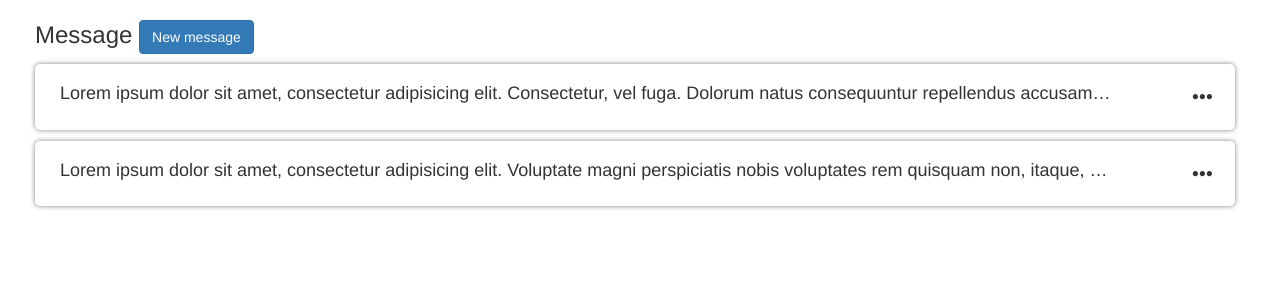
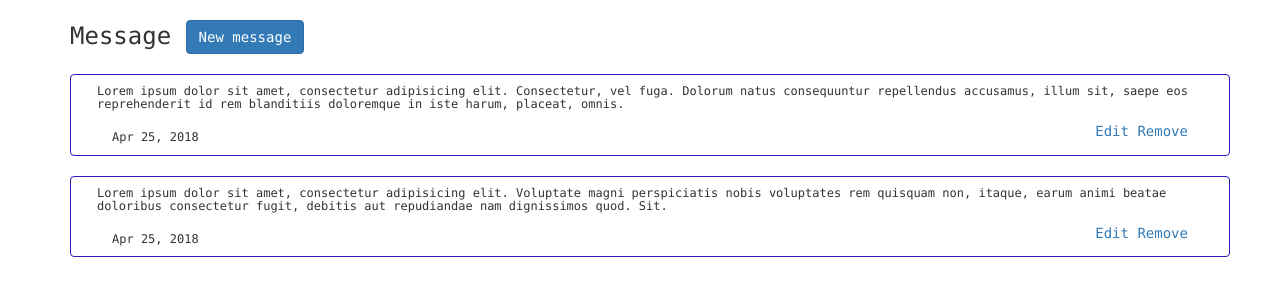
Before and after one commit to c4rlosc7/ui_example_form, a plain HTML site: page index.html in a window 1280 px wide. Drawn offline with Linux system fonts and the light colour scheme.

Commit message:
add new css to message and date

```diff
--- a/common/util.js
+++ b/common/util.js
@@ -2,10 +2,12 @@ const USE_MOCKS_DATASOURCE = true;
 
 var messageList = [{
     "id": "1",
-    "message": "Lorem ipsum dolor sit amet, consectetur adipisicing elit. Consectetur, vel fuga. Dolorum natus consequuntur repellendus accusamus, illum sit, saepe eos reprehenderit id rem blanditiis doloremque in iste harum, placeat, omnis."
+    "message": "Lorem ipsum dolor sit amet, consectetur adipisicing elit. Consectetur, vel fuga. Dolorum natus consequuntur repellendus accusamus, illum sit, saepe eos reprehenderit id rem blanditiis doloremque in iste harum, placeat, omnis.",
+    "date": new Date()
 }, {
     "id": "2",
-    "message": "Lorem ipsum dolor sit amet, consectetur adipisicing elit. Voluptate magni perspiciatis nobis voluptates rem quisquam non, itaque, earum animi beatae doloribus consectetur fugit, debitis aut repudiandae nam dignissimos quod. Sit."
+    "message": "Lorem ipsum dolor sit amet, consectetur adipisicing elit. Voluptate magni perspiciatis nobis voluptates rem quisquam non, itaque, earum animi beatae doloribus consectetur fugit, debitis aut repudiandae nam dignissimos quod. Sit.",
+    "date": new Date()
 }];
 
 /* encuentra el indice que se va actualiza o eliminar*/
--- a/index.html
+++ b/index.html
@@ -8,9 +8,9 @@
     <link rel="stylesheet" type="text/css" href="style.css" />
 </head>
 
-<body class="margen-body">
+<body class="margen-body font-message">
     <div ng-controller="Ctrl" ng-cloak>
-    	<div class="row">
+    	<div class="row" style="margin-left: 20px;">
 	    	<h3 class="margen-head">
 	    		{{'write-message.title' | translate }}
 	    		<button type="button"
@@ -21,7 +21,7 @@
     		</h3>
 		</div>
       <!-- message -->
-      <div class="show-grid margen-message" ng-show="state">
+      <div class="show-grid margen-message" ng-show="state" style="margin-left: 20px;">
 		<form name="messageForm" ng-submit="saveMessage()">
 			<div class="row no-margin">
 				<!-- input message -->
@@ -57,37 +57,21 @@
       </div>
 
 		<!-- show items message -->
-		<div class="row col-lg-12 item-box" ng-repeat="item in messageList">
-			<div class="col-sm-11 col-xs-10">
-				<h4 class="ellipsis">{{item.message}}</h4>
+		<div class="row box-style" ng-repeat="item in messageList">
+			<div class="row font-size-12" style="margin: 0 26px;">
+				<h4>{{item.message}}</h4>
 			</div>
-
-			<!-- Menu edit delete -->
-			<div 	class="item-menu dropdown"
-					data-toggle="tooltip"
-					title="{{'menu.tooltip' | translate }}" tooltip>
-			  <span class="btn glyphicon glyphicon-option-horizontal"
-			  		aria-hidden="true"
-			     	id="dropdownMenu1"
-			     	data-toggle="dropdown"
-			     	aria-haspopup="true"
-			     	aria-expanded="true">
-			  </span>
-			  <ul 	class="dropdown-menu dropdown-menu-right"
-			  		aria-labelledby="dropdownMenu1">
-			    <li>
-			    	<a 	href="#"
-			    		ng-click="initUpdated(item)">
-			    		{{'menu.edit' | translate }}
-			    	</a>
-			    </li>
-			    <li>
-			    	<a 	href="#"
-			    		ng-click="modalShowConfirmDelete(item.message)">
-			    		{{'menu.delete' | translate }}
-			    	</a>
-			    </li>
-			  </ul>
+			<div class="row" style="margin: 0 26px;">
+				<div class="col-xs-2 text-left"><h6>{{item.date | date : format : timezone}}</h6></div>
+				<!-- Menu edit delete -->
+				<div class="col-xs-10 text-right">
+						<a href="#" ng-click="initUpdated(item)">
+							{{'menu.edit' | translate }}
+						</a>
+						<a href="#" ng-click="modalShowConfirmDelete(item.message)">
+							{{'menu.delete' | translate }}
+						</a>
+				</div>
 			</div>
 		</div>
 
--- a/services/message-service.js
+++ b/services/message-service.js
@@ -8,7 +8,8 @@
   	this.getMessageList = function(){
       try{
         if(USE_MOCKS_DATASOURCE){
-              return utilMockFactory.objectToPromise(messageList);
+          console.log(messageList)
+          return utilMockFactory.objectToPromise(messageList);
         }
       }
       catch(err){
--- a/style.css
+++ b/style.css
@@ -7,6 +7,20 @@
     margin-bottom: 1px;
     margin-top: 10px;
     padding: 10px;
+}
+
+.box-style{
+    border: 1px solid #261cb9;
+    margin: 20px;
+    border-radius: 4px;
+}
+
+.font-message{
+	font-family:'Lucida Console','Verdana','Monaco',sans-serif;
+}
+
+h4{
+	font-size: 12px;
 }
 
 .margen-body{
```
